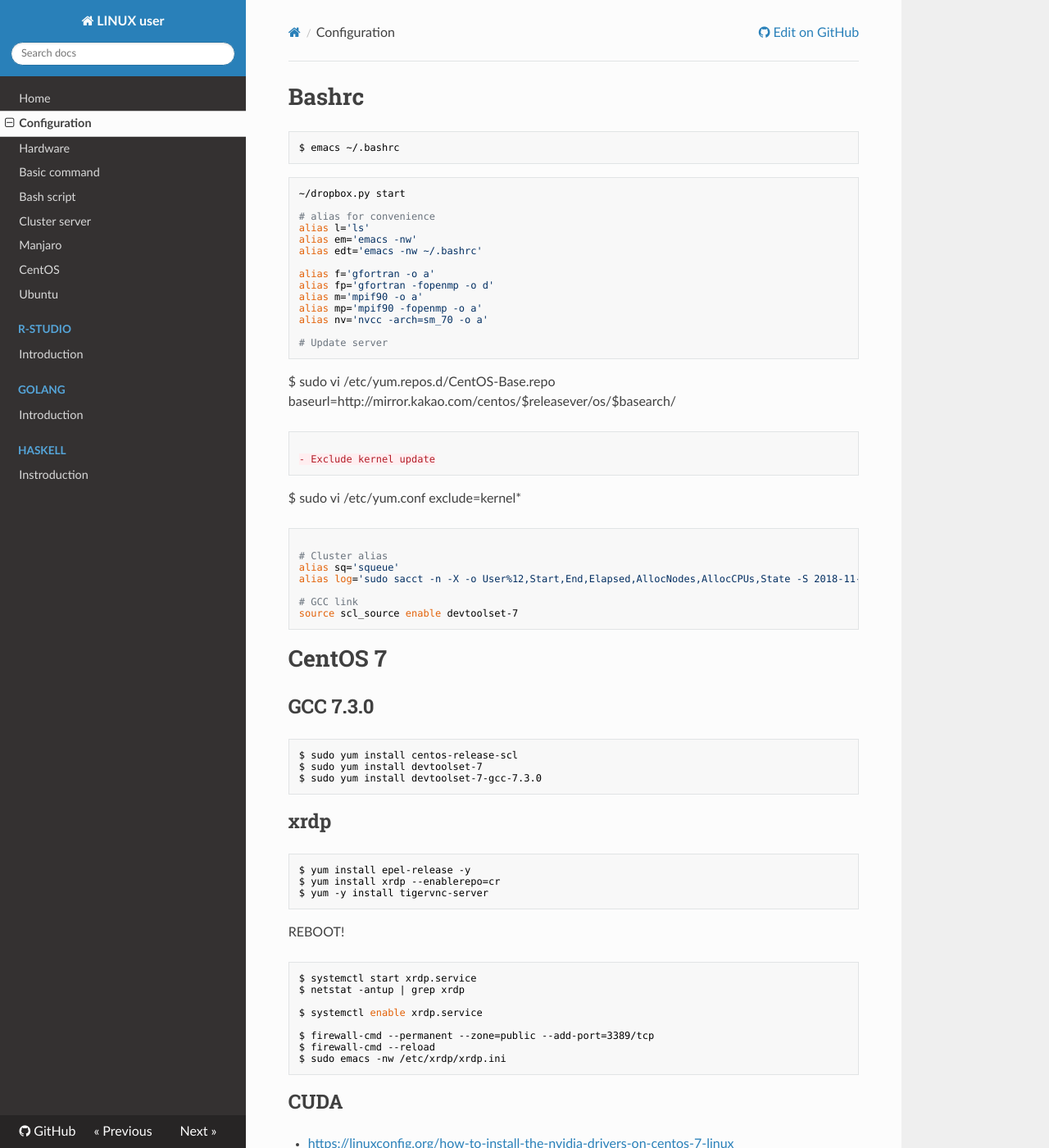
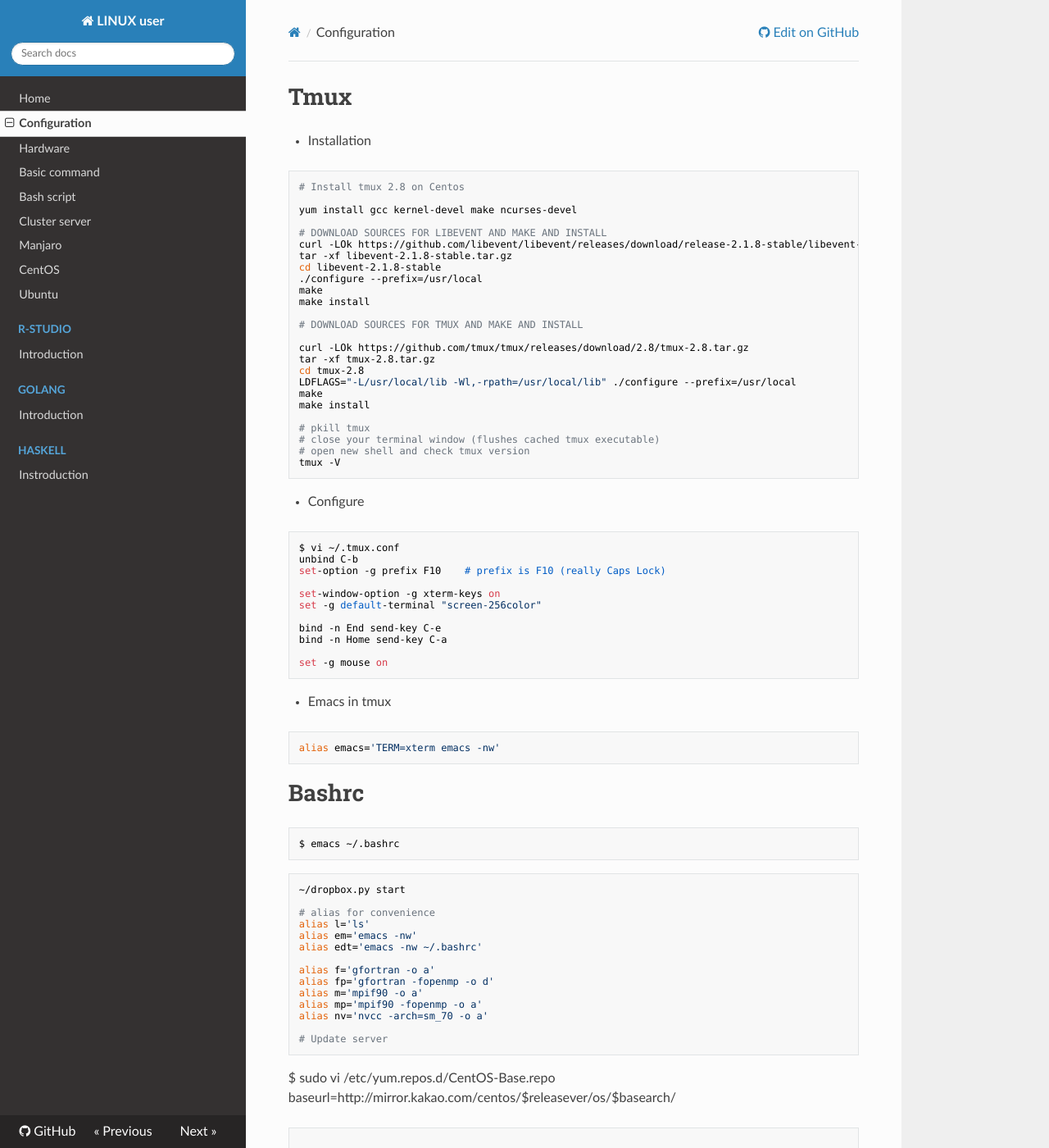
Before and after one commit to WonyoungCho/LINUX, an MkDocs documentation site: the page built from docs/config.md, in a window 1280 px wide and 1400 px high. Shown: the whole window at 82% size. Built offline with MkDocs 1.6.1, drawn with Linux system fonts in a browser that asks for light colours; nearby versions of some CDN libraries; old or Windows-style settings are respelled for this version of MkDocs.

Commit message:
Update config.md

````diff
--- a/docs/config.md
+++ b/docs/config.md
@@ -1,3 +1,53 @@
+# Tmux
+- Installation
+```
+# Install tmux 2.8 on Centos
+
+yum install gcc kernel-devel make ncurses-devel
+
+# DOWNLOAD SOURCES FOR LIBEVENT AND MAKE AND INSTALL
+curl -LOk https://github.com/libevent/libevent/releases/download/release-2.1.8-stable/libevent-2.1.8-stable.tar.gz
+tar -xf libevent-2.1.8-stable.tar.gz
+cd libevent-2.1.8-stable
+./configure --prefix=/usr/local
+make
+make install
+
+# DOWNLOAD SOURCES FOR TMUX AND MAKE AND INSTALL
+
+curl -LOk https://github.com/tmux/tmux/releases/download/2.8/tmux-2.8.tar.gz
+tar -xf tmux-2.8.tar.gz
+cd tmux-2.8
+LDFLAGS="-L/usr/local/lib -Wl,-rpath=/usr/local/lib" ./configure --prefix=/usr/local
+make
+make install
+
+# pkill tmux
+# close your terminal window (flushes cached tmux executable)
+# open new shell and check tmux version
+tmux -V
+```
+
+- Configure
+```
+$ vi ~/.tmux.conf
+unbind C-b
+set-option -g prefix F10    # prefix is F10 (really Caps Lock)
+
+set-window-option -g xterm-keys on
+set -g default-terminal "screen-256color"
+
+bind -n End send-key C-e
+bind -n Home send-key C-a
+
+set -g mouse on
+```
+
+- Emacs in tmux
+```
+alias emacs='TERM=xterm emacs -nw'
+```
+
 # Bashrc
 
 ```sh
````
